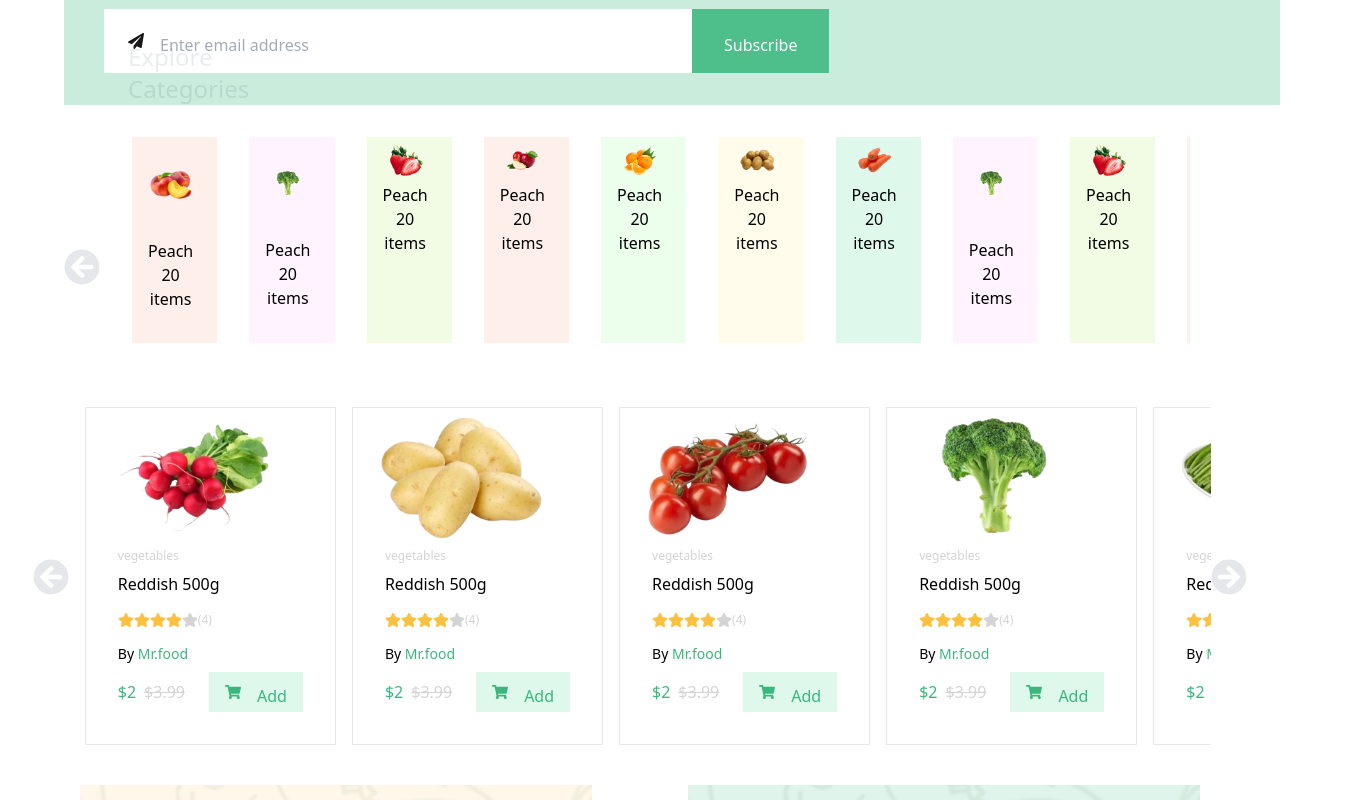
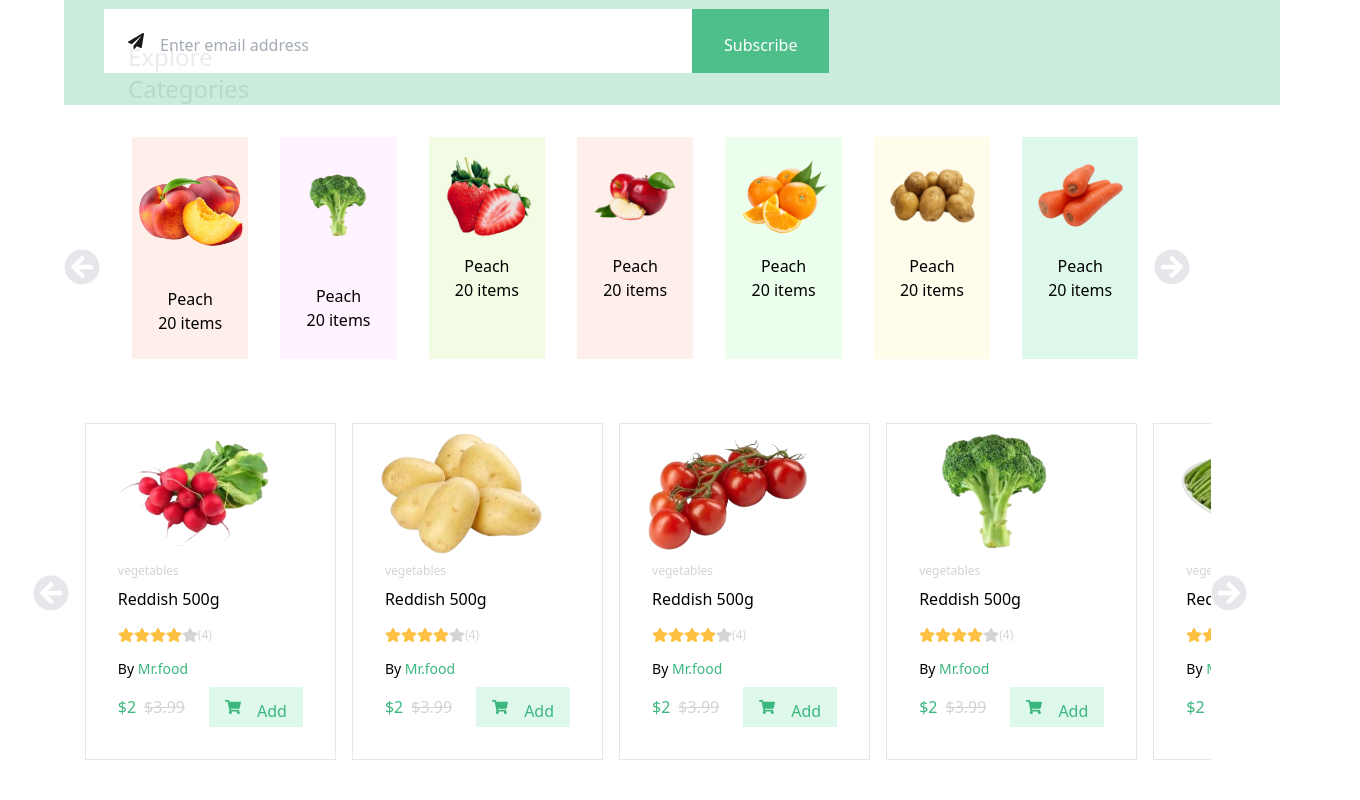
Before and after one commit to Divine-20/Instafarm, a React (Vite) app: page / in a window 1280 px wide. Shown: the part 920-1720 px from the top of the page, 1360 px wide, since content can reach past the window. Built offline with nearby package versions, Linux system fonts and the light colour scheme.

Commit message:
removed horizontal scrollbar

```diff
--- a/src/components/categories.jsx
+++ b/src/components/categories.jsx
@@ -25,76 +25,46 @@ function Categories(props) {
         </div>
 
 
-        <div className=' ml-16 flex mt-8 overflow-x-scroll w-[88%] '>
+        <div className=' ml-16 flex mt-8 overflow-x-auto w-[88%] '>
         <i className='text-4xl text-gray-200 pr-4 pt-28'><FaArrowCircleLeft /></i>
 
-            <div className='h-auto pb-8 w-[20vw] pl-4  pr-6 bg-[#FEEFEA] ml-4'>
+            <div className='h-auto pb-6 w-52 bg-[#FEEFEA] ml-4'>
               <img src={peaches} alt="peaches" className='mt-8' />
               <h1 className='text-center pt-10 '>Peach</h1>
               <p className='text-center '>20 items</p>
             </div>
-            <div className='h-auto pb-6 w-auto pl-4  pr-6 bg-[#FFF3FF] ml-8'>
+            <div className='h-auto pb-6 w-52 bg-[#FFF3FF] ml-8'>
             <img src={cabbage} alt="cabbage" className='mt-8' />
             <h1 className='text-center placeholder-violet-100 pt-10 '>Peach</h1>
               <p className='text-center'>20 items</p>
             </div>
-            <div className='h-auto pb-6 w-auto pl-4  pr-6 bg-[#F2FCE4] ml-8'>
+            <div className='h-auto pb-6 w-52 bg-[#F2FCE4] ml-8'>
             <img src={strawberry} alt="strawberry" />
             <h1 className='text-center '>Peach</h1>
               <p className='text-center'>20 items</p>
             </div>
-            <div className='h-auto pb-6 w-auto pl-4  pr-6 bg-[#FEEFEA] ml-8'>
+            <div className='h-auto pb-6 w-52 bg-[#FEEFEA] ml-8'>
             <img src={apple} alt="apple" />
             <h1 className='text-center'>Peach</h1>
               <p className='text-center'>20 items</p>
             </div>
-            <div className='h-auto pb-6 w-auto pl-4  pr-6 bg-[#ECFFEC] ml-8'>
+            <div className='h-auto pb-6 w-52 bg-[#ECFFEC] ml-8'>
             <img src={oranges} alt="oranges" />
             <h1 className='text-center'>Peach</h1>
               <p className='text-center'>20 items</p>
             </div>
-            <div className='h-auto pb-6 w-auto pl-4  pr-6 bg-[#FFFCEB] ml-8'>
+            <div className='h-auto pb-6 w-52 bg-[#FFFCEB] ml-8'>
             <img src={irishpotatoes} alt="irishpotatoes" />
             <h1 className='text-center '>Peach</h1>
               <p className='text-center'>20 items</p>
             </div>
-            <div className='h-auto pb-6 w-auto pl-4  pr-6 bg-[#DEF9EC] ml-8'>
+            <div className='h-auto pb-6 w-52 bg-[#DEF9EC] ml-8'>
             <img src={carrots} alt="carrots" />
             <h1 className='text-center '>Peach</h1>
               <p className='text-center'>20 items</p>
 
             </div>
-            <div className='h-auto pb-6 w-auto pl-4  pr-6 bg-[#FFF3FF] ml-8'>
-            <img src={cabbage} alt="cabbage" className='mt-8' />
-            <h1 className='text-center placeholder-violet-100 pt-10 '>Peach</h1>
-              <p className='text-center'>20 items</p>
-            </div>
-            <div className='h-auto pb-6 w-auto pl-4  pr-6 bg-[#F2FCE4] ml-8'>
-            <img src={strawberry} alt="strawberry" />
-            <h1 className='text-center '>Peach</h1>
-              <p className='text-center'>20 items</p>
-            </div>
-            <div className='h-auto pb-6 w-auto pl-4  pr-6 bg-[#FEEFEA] ml-8'>
-            <img src={apple} alt="apple" />
-            <h1 className='text-center'>Peach</h1>
-              <p className='text-center'>20 items</p>
-            </div>
-            <div className='h-auto pb-6 w-auto pl-4  pr-6 bg-[#ECFFEC] ml-8'>
-            <img src={oranges} alt="oranges" />
-            <h1 className='text-center'>Peach</h1>
-              <p className='text-center'>20 items</p>
-            </div>
-            <div className='h-auto pb-6 w-auto pl-4  pr-6 bg-[#FFFCEB] ml-8'>
-            <img src={irishpotatoes} alt="irishpotatoes" />
-            <h1 className='text-center '>Peach</h1>
-              <p className='text-center'>20 items</p>
-            </div>
-            <div className='h-auto pb-6 w-auto pl-4  pr-6 bg-[#DEF9EC] ml-8'>
-            <img src={carrots} alt="carrots" />
-            <h1 className='text-center '>Peach</h1>
-              <p className='text-center'>20 items</p>
 
-            </div>
 
 
             <i className='text-4xl text-gray-200 mt-28 ml-4 '><FaArrowCircleRight /></i>
@@ -103,7 +73,7 @@ function Categories(props) {
 
         <div className='flex justify-center mt-6'>
         <i className='text-4xl text-gray-200 pr-4 pt-48' ><FaArrowCircleLeft /></i>
-        <div className='flex w-[88%] overflow-x-scroll  ' id='scrollable'>
+        <div className='flex w-[88%] overflow-x-scroll overflow-hidden ' id='scrollable'>
         {featured.map(features=>(
 
      <div className='h-auto pb-8 w-[20vw] mr-4  mt-10 border-solid border-[1px] border-gray-200 pr-8'>
--- a/src/components/combination.jsx
+++ b/src/components/combination.jsx
@@ -13,7 +13,7 @@ import SellsContent from './sellsContent'
 
 function Combination() {
   return (
-    <div>
+    <div className='overflow-x-hidden'>
         <HeaderContent />
         <WelcomePage />
         <CategoriesContent />
```
